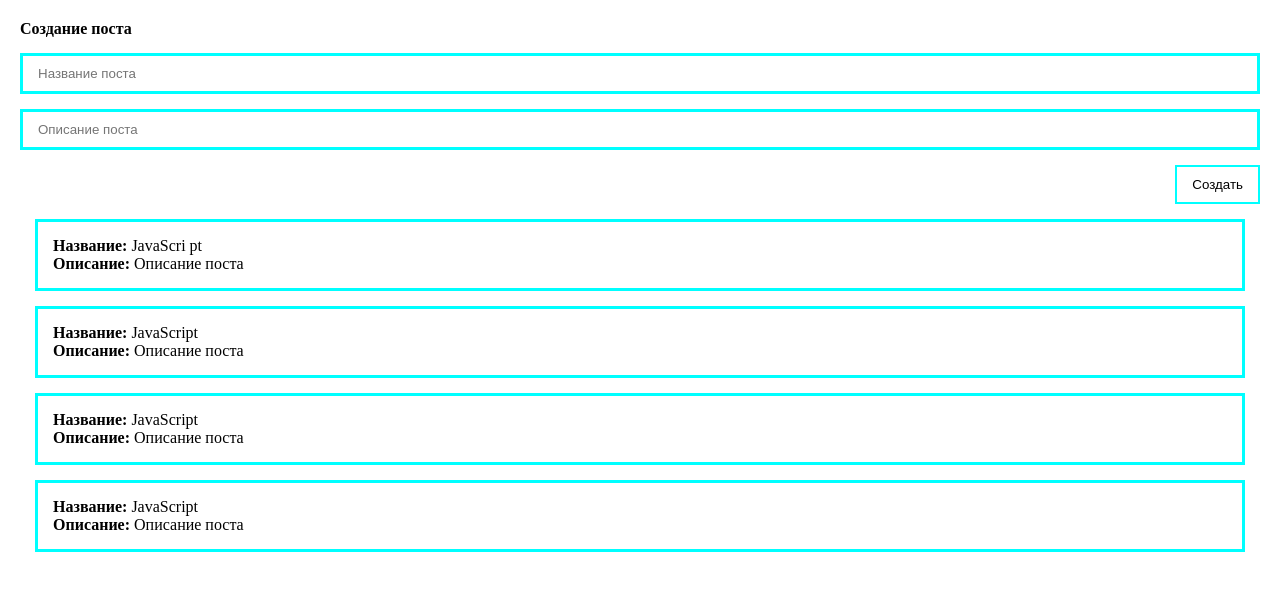
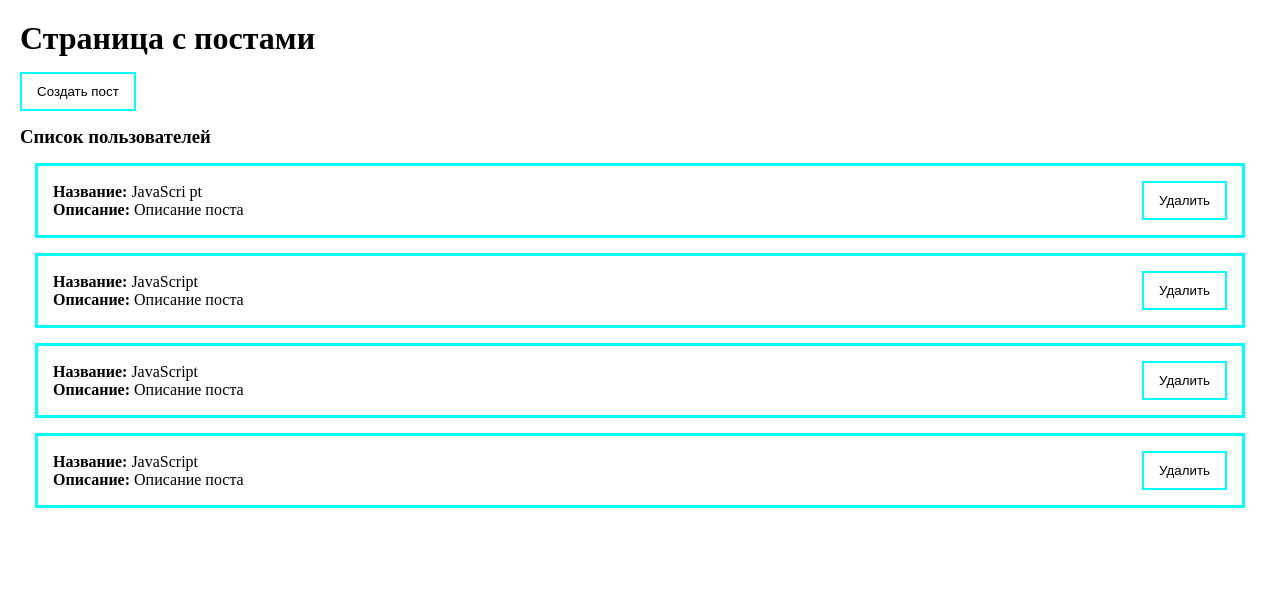
Before and after one commit to BorisPorodnov/VueStudyProject, a Vue app: page / in a window 1280 px wide. Shown: the top 590 px of the page. Built offline with nearby package versions, Linux system fonts and the light colour scheme.

Commit message:
adding new function

```diff
--- a/src/App.vue
+++ b/src/App.vue
@@ -1,7 +1,22 @@
 <template>
   <div class="app">
-    <post-form/>
-    <post-list :posts="posts"/>
+    <h1>Страница с постами</h1>
+    <my-button
+        @click="showDialog"
+        style="margin: 15px 0;"
+    >
+      Создать пост
+    </my-button>
+    <my-dialog v-model:show="dialogVisible">
+      <post-form
+          @create="createPost"
+      />
+    </my-dialog>
+    <post-list
+        :posts="posts"
+        @create="createPost"
+        @remove="removePost"
+    />
   </div>
 </template>
 
@@ -22,21 +37,21 @@ export default {
         {id: 3, title: 'JavaScript', body: 'Описание поста'},
         {id: 4, title: 'JavaScript', body: 'Описание поста'},
       ],
-      title: '',
-      body: ''
+      dialogVisible:false,
     }
   },
   methods: {
-    createPost() {
-      const newPost = {
-        id: Date.now(),
-        title: this.title,
-        body: this.body
-      }
-      this.posts.push(newPost)
-      this.title = '';
-      this.body = '';
+    createPost(post) {
+      this.posts.push(post);
+      this.dialogVisible = false;
     },
+    removePost(post) {
+      this.posts =
+          this.posts.filter(p => p.id !== post.id)
+    },
+    showDialog(){
+      this.dialogVisible = true;
+    }
   }
 }
 </script>
--- a/src/components/PostForm.vue
+++ b/src/components/PostForm.vue
@@ -1,27 +1,51 @@
 <template>
-    <form @submit.prevent>
-      <h4>Создание поста</h4>
-      <input v-bind:value="title"
-             @input="title = $event.target.value"
-             class="input"
-             type="text"
-             placeholder="Название поста"
+  <form @submit.prevent>
+    <h4>Создание поста</h4>
+    <my-input
+        v-model="post.title"
+        type="text"
+        placeholder="Название"
+    >
+    </my-input>
+      <my-input
+          v-model="post.body"
+          type="text"
+          placeholder="Описание"
       >
-      <input v-bind:value="body"
-             @input="body = $event.target.value"
-             class="input"
-             type="text"
-             placeholder="Описание поста"
+      </my-input>
+      <my-button
+          @click="createPost"
+          style= "align-self: flex-end; margin-top: 15px"
       >
-      <button
-          class="my-button"
-      > Cоздать
-      </button>
-    </form>
+        Cоздать
+      </my-button>
+  </form>
 </template>
 
 <script>
+
+import MyInput from "@/components/UI/MyInput";
+
 export default {
+  components: {MyInput},
+  data() {
+    return {
+      post: {
+        title: '',
+        body: ''
+      }
+    }
+  },
+  methods: {
+    createPost() {
+      this.post.id = Date.now();
+      this.$emit('create', this.post)
+      this.post = {
+        title: '',
+        body: ''
+      }
+    }
+  }
 
 }
 </script>
@@ -31,21 +55,4 @@ form {
   display: flex;
   flex-direction: column;
 }
-
-
-
-.input {
-  width: 100%;
-  padding: 10px 15px;
-  border: 3px solid cyan;
-  margin-top: 15px;
-}
-
-.my-button {
-  border: 2px solid cyan;
-  background: none;
-  padding: 10px 15px;
-  margin-top: 15px;
-  align-self: flex-end;
-}
 </style>
--- /dev/null
+++ b/src/components/PostItem.vue
@@ -0,0 +1,38 @@
+<template>
+  <div class="post">
+    <div>
+      <div><strong>Название:</strong> {{ post.title }}</div>
+      <div><strong>Описание:</strong> {{ post.body }}</div>
+    </div>
+    <div class="post__buttons">
+      <my-button
+          @click="$emit('remove', post)"
+      >
+        Удалить
+      </my-button>
+    </div>
+  </div>
+</template>
+
+<script>
+
+export default {
+  props: {
+    post: {
+      type: Object,
+      required: true
+    }
+  }
+}
+</script>
+
+<style scoped>
+.post {
+  margin: 15px;
+  padding: 15px;
+  border: 3px solid cyan;
+  display: flex;
+  align-items: center;
+  justify-content: space-between;
+}
+</style>
--- a/src/components/PostList.vue
+++ b/src/components/PostList.vue
@@ -1,29 +1,35 @@
 <template>
-  <div>
-
-    <div class="post" v-for="post in posts">
-      <div><strong>Название:</strong> {{ post.title }}</div>
-      <div><strong>Описание:</strong> {{ post.body }}</div>
-    </div>
+  <div v-show="posts.length > 0">
+    <h3>Cписок пользователей</h3>
+    <post-item
+        v-for="post in posts"
+        :post="post"
+        :key="post.id"
+        @remove="$emit('remove',post)"
+    >
+    </post-item>
   </div>
+  <h2 v-show="posts.length === 0  " style="color: red">
+    Список постов пуст
+  </h2>
 </template>
 
 <script>
+import PostItem from "@/components/PostItem";
+
 export default {
-
-  props:{
-    posts:{
+  components: {
+    PostItem
+  },
+  props: {
+    posts: {
       type: Array,
-      required:true
+      required: true
     }
   }
 }
 </script>
 
 <style scoped>
-.post {
-  margin: 15px;
-  padding: 15px;
-  border: 3px solid cyan;
-}
+
 </style>
--- /dev/null
+++ b/src/components/UI/MyButton.vue
@@ -0,0 +1,19 @@
+<template>
+  <button class="my-button">
+    <slot></slot>
+  </button>
+</template>
+
+<script>
+export default {
+  name: 'my-button'
+}
+</script>
+
+<style scoped>
+.my-button {
+  border: 2px solid cyan;
+  background: none;
+  padding: 10px 15px;
+}
+</style>
--- /dev/null
+++ b/src/components/UI/MyDialog.vue
@@ -0,0 +1,45 @@
+<template>
+  <div class="dialog" v-if="show" @click.stop ="hideDialog">
+    <div @click.stop class="dialog__content">
+      <slot></slot>
+    </div>
+  </div>
+</template>
+
+<script>
+export default {
+  name: 'my-dialog',
+  props: {
+    show: {
+      type: Boolean,
+      default: false
+    }
+  },
+  methods:{
+     hideDialog(){
+       this.$emit('update:show', false)
+     }
+  }
+}
+</script>
+
+<style scoped>
+.dialog {
+  top: 0;
+  bottom: 0;
+  right: 0;
+  left: 0;
+  background: rgba(0, 0, 0, 0.5);
+  position: fixed;
+  display: flex;
+}
+
+.dialog__content {
+  margin: auto;
+  background: white;
+  border-radius: 12px;
+  min-width: 300px;
+  min-height: 50px;
+  padding: 20px;
+}
+</style>
--- /dev/null
+++ b/src/components/UI/MyInput.vue
@@ -0,0 +1,28 @@
+<template>
+  <input :value="modelValue" @input="updateInput" class="input" type="text">
+</template>
+
+<script>
+export default {
+  name: 'my-input',
+  props: {
+    modelValue: [
+      String, Number
+    ]
+  },
+  methods:{
+    updateInput(event){
+      this.$emit('update:modelValue', event.target.value);
+    }
+  }
+}
+</script>
+
+<style scoped>
+.input {
+  width: 100%;
+  padding: 10px 15px;
+  border: 3px solid cyan;
+  margin-top: 15px;
+}
+</style>
--- /dev/null
+++ b/src/components/UI/index.js
@@ -0,0 +1,9 @@
+import MyButton from "@/components/UI/MyButton";
+import MyInput from "@/components/UI/MyInput";
+import MyDialog from "@/components/UI/MyDialog";
+
+export default [
+    MyButton,
+    MyInput,
+    MyDialog
+]
--- a/src/main.js
+++ b/src/main.js
@@ -1,4 +1,11 @@
-import { createApp } from 'vue'
+import {createApp} from 'vue'
 import App from './App'
+import components from "@/components/UI";
 
-createApp(App).mount('#app')
+const app = createApp(App)
+components.forEach(component => {
+    app.component(component.name, component)
+})
+
+
+app.mount('#app')
```
